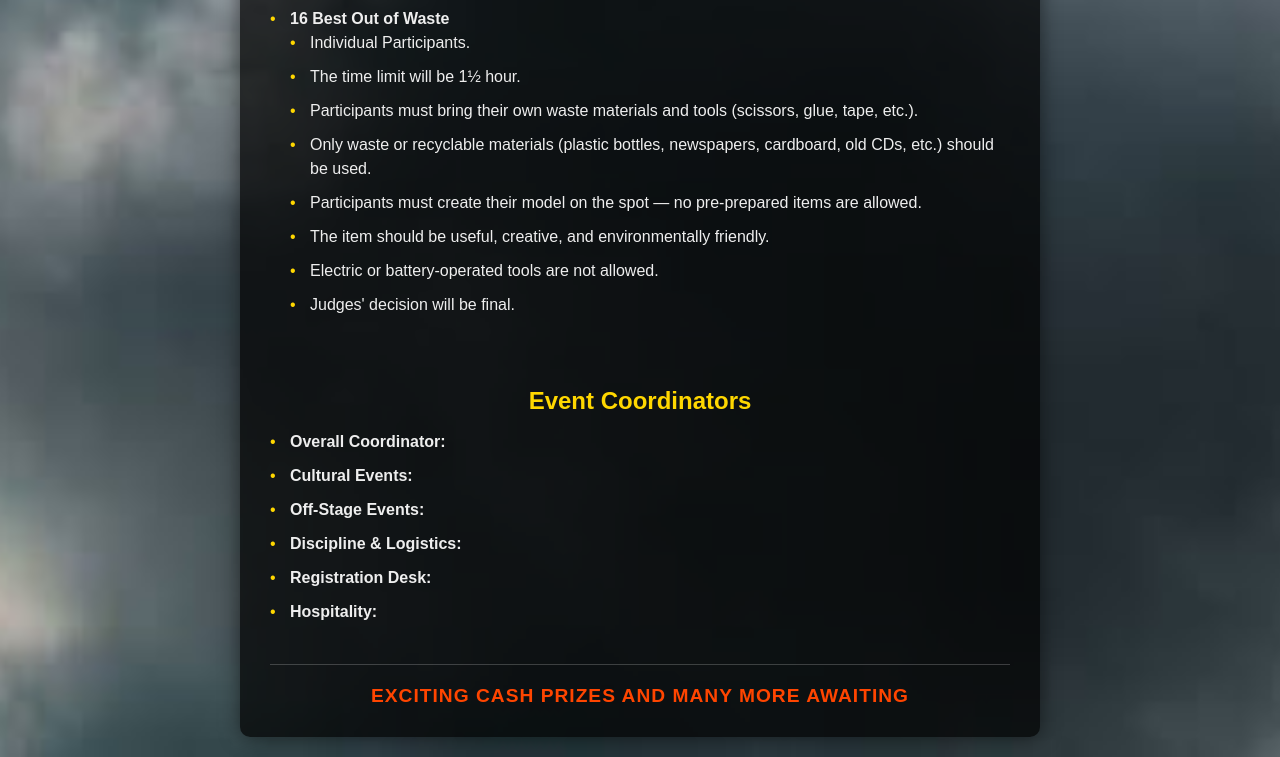
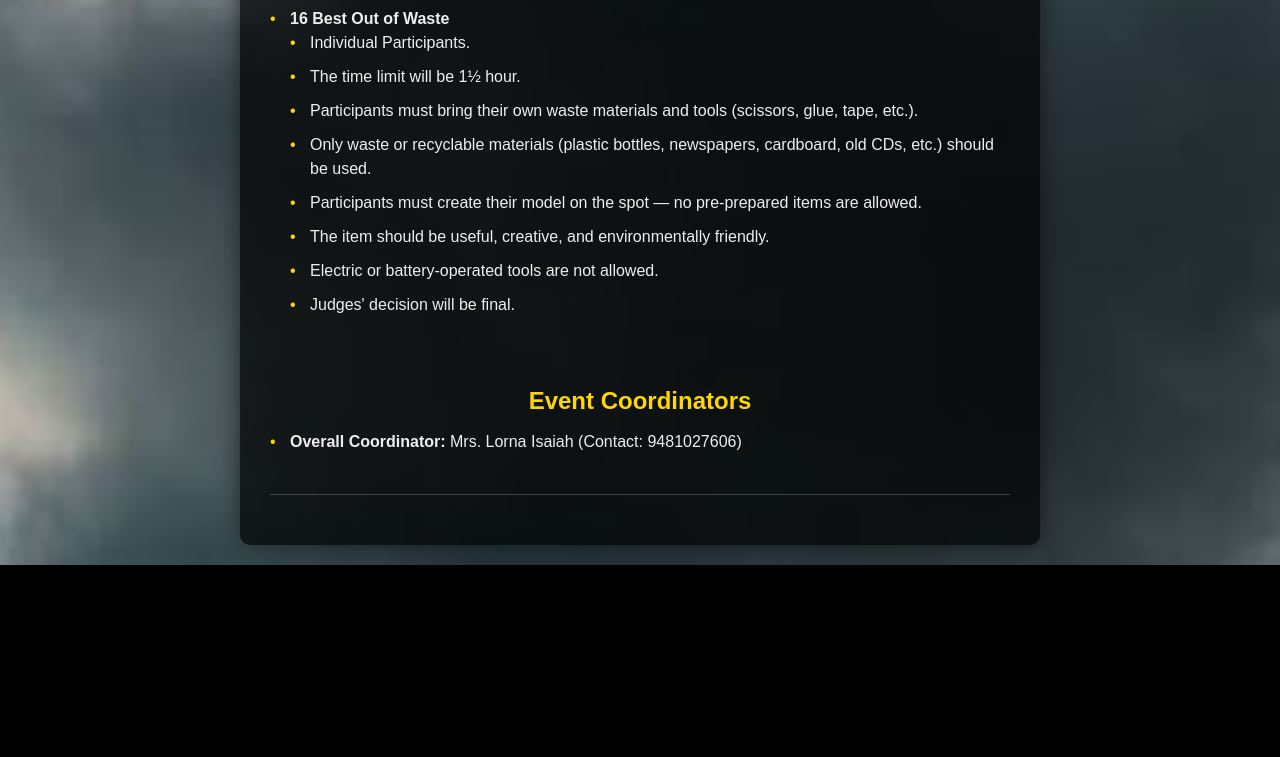
Before and after one commit to im-rahulr/evoke-2025-v2, a plain HTML site: page pages/rules-new.html in a window 1280 px wide. Shown: the part 5324-6081 px from the top of the page. After the commit the page ends 5889 px from the top, so only its background shows below. Drawn offline with Linux system fonts and the light colour scheme.

Commit message:
Update rules page

```diff
--- a/pages/rules-new.html
+++ b/pages/rules-new.html
@@ -481,20 +481,14 @@ footer h5 {
             </div>
 
             <div class="rules-section" style="margin-top:28px;">
-                <h4>Event Coordinators</h4>
-                <ul>
-                    <li><strong>Overall Coordinator:</strong> </li>
-                    <li><strong>Cultural Events:</strong> </li>
-                    <li><strong>Off-Stage Events:</strong> </li>
-                    <li><strong>Discipline & Logistics:</strong> </li>
-                    <li><strong>Registration Desk:</strong> </li>
-                    <li><strong>Hospitality:</strong> </li>
-                </ul>
-            </div>
+            <h4>Event Coordinators</h4>
+            <ul>
+                <li><strong>Overall Coordinator:</strong> Mrs. Lorna Isaiah (Contact: 9481027606)</li>
+            </ul>
+        </div>
         </main>
 
         <footer>
-            <h5>EXCITING CASH PRIZES AND MANY MORE AWAITING</h5>
         </footer>
     </div>
 </body>
```
